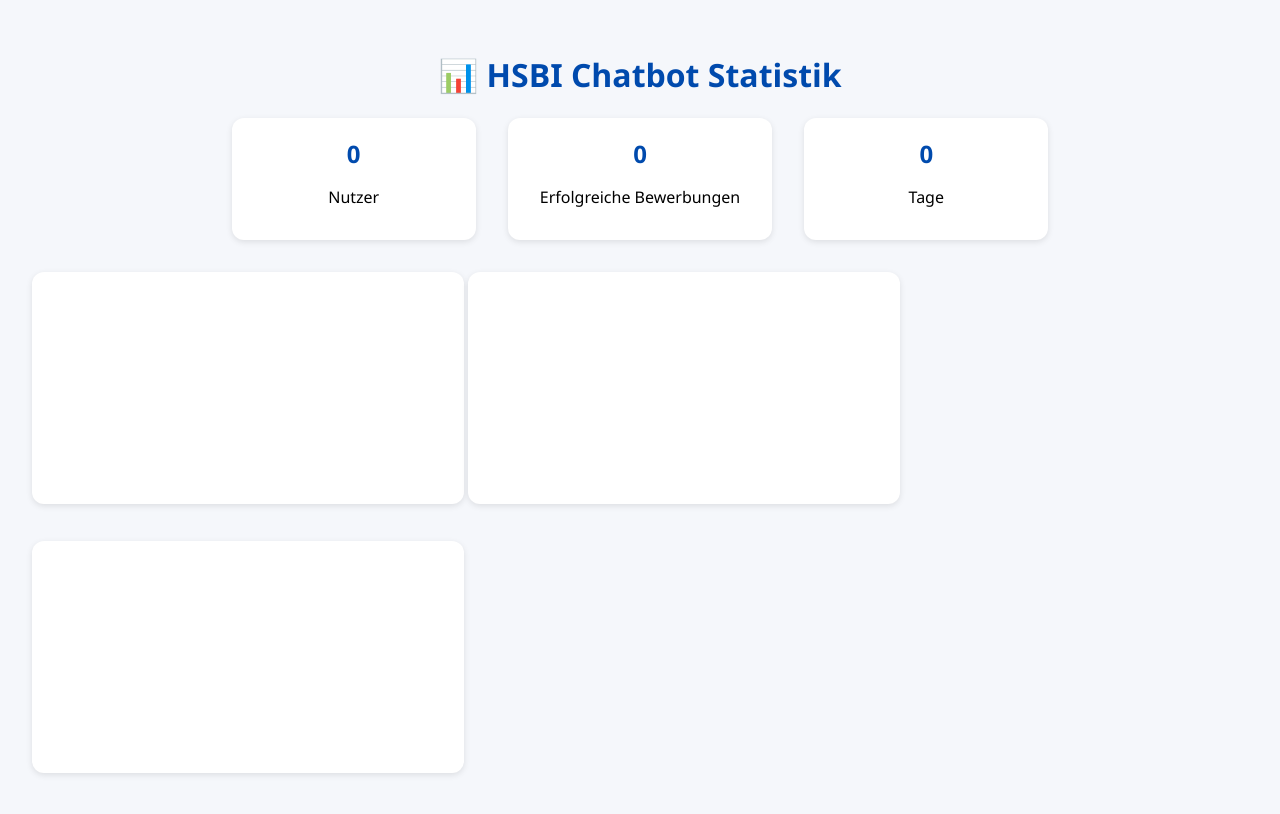
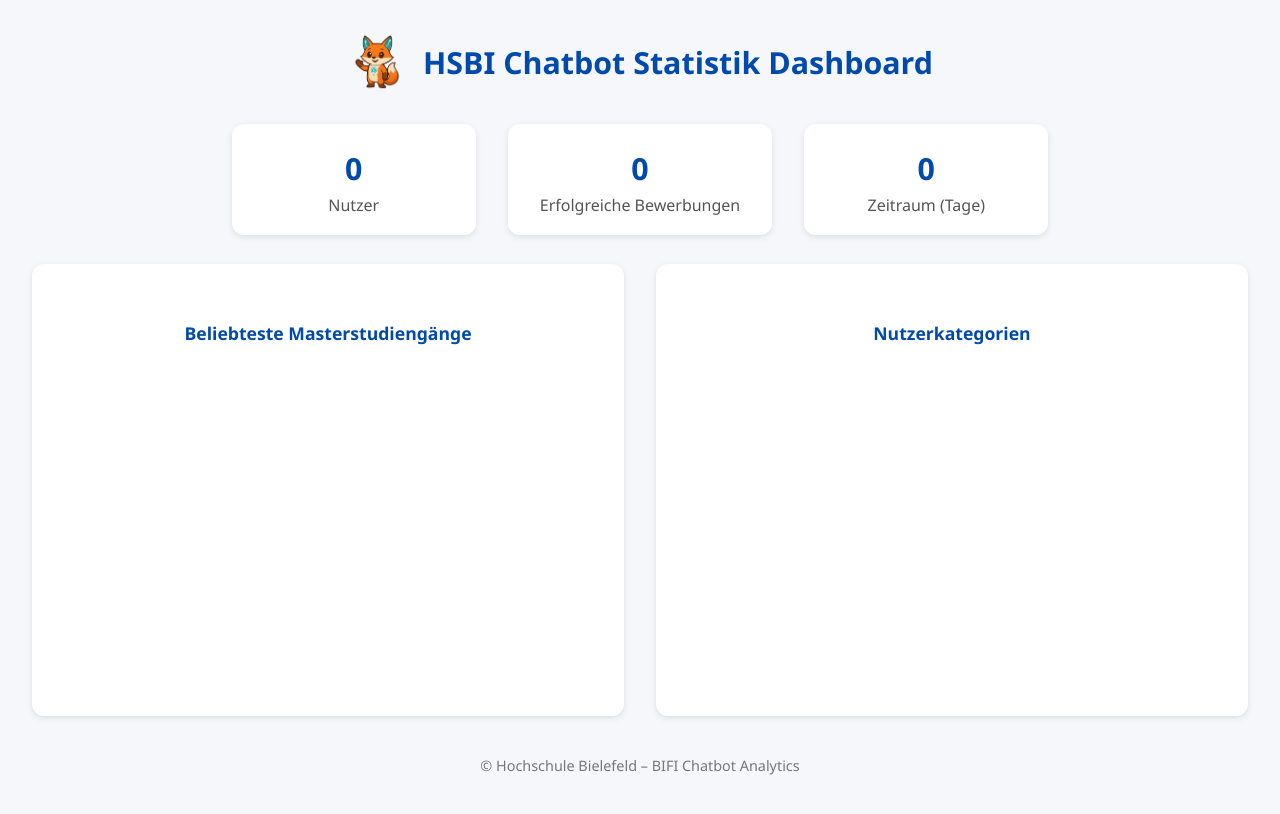
Before and after one commit to Steven5204/HSBI-Chatbot, a plain HTML site: page frontend/report.html in a window 1280 px wide. Drawn offline with nearby package versions, Linux system fonts and the light colour scheme; no server answers.

Commit message:
integrated fox to dashboard

```diff
--- a/frontend/report.html
+++ b/frontend/report.html
@@ -2,7 +2,7 @@
 <html lang="de">
 <head>
   <meta charset="UTF-8" />
-  <title>HSBI Chatbot – Statistik</title>
+  <title>HSBI Chatbot – Statistik Dashboard</title>
   <script src="https://cdn.jsdelivr.net/npm/chart.js"></script>
   <style>
     body {
@@ -10,41 +10,115 @@
       background: #f5f7fb;
       margin: 0;
       padding: 2rem;
+      color: #1a1a1a;
     }
+
+    /* Titelbereich mit Maskottchen */
+    .header {
+      display: flex;
+      justify-content: center;
+      align-items: center;
+      gap: 1rem;
+      margin-bottom: 2rem;
+    }
+
+    .header img {
+      height: 60px;
+      width: 60px;
+    }
+
     h1 {
-      text-align: center;
       color: #004aad;
+      font-size: 1.9rem;
+      margin: 0;
     }
+
+    /* Kennzahlenkarten */
     .metrics {
       display: flex;
       justify-content: center;
       gap: 2rem;
-      margin-bottom: 2rem;
+      flex-wrap: wrap;
+      margin-bottom: 1.8rem;
     }
+
     .card {
       background: white;
-      padding: 1rem 2rem;
+      padding: 1.2rem 2rem;
       border-radius: 12px;
-      box-shadow: 0 2px 6px rgba(0,0,0,0.1);
+      box-shadow: 0 2px 6px rgba(0, 0, 0, 0.1);
       text-align: center;
       min-width: 180px;
+      transition: transform 0.2s ease;
     }
+
+    .card:hover {
+      transform: translateY(-4px);
+    }
+
     .card h2 {
-      margin: 0.2rem;
+      margin: 0.3rem;
       color: #004aad;
+      font-size: 1.9rem;
     }
+
+    .card p {
+      margin: 0;
+      color: #555;
+      font-weight: 500;
+    }
+
+    /* Charts nebeneinander */
+    .dashboard {
+      display: flex;
+      justify-content: center;
+      align-items: flex-start;
+      gap: 2rem;
+      flex-wrap: wrap;
+    }
+
+    .chart-card {
+      background: white;
+      padding: 1rem 1.2rem;
+      border-radius: 12px;
+      box-shadow: 0 2px 6px rgba(0, 0, 0, 0.1);
+      flex: 1;
+      max-width: 640px;
+      min-width: 400px;
+      height: 420px;
+      display: flex;
+      flex-direction: column;
+      justify-content: center;
+    }
+
+    .chart-card h3 {
+      margin-bottom: 0.7rem;
+      color: #004aad;
+      text-align: center;
+      font-size: 1.1rem;
+    }
+
     canvas {
-      background: white;
-      padding: 1rem;
-      border-radius: 12px;
-      box-shadow: 0 2px 6px rgba(0,0,0,0.1);
-      margin-bottom: 2rem;
+      flex-grow: 1;
+      max-height: 320px;
+    }
+
+    footer {
+      text-align: center;
+      margin-top: 2.5rem;
+      color: #777;
+      font-size: 0.9rem;
     }
   </style>
 </head>
 <body>
-  <h1>📊 HSBI Chatbot Statistik</h1>
+  <!-- 🦊 Kopfbereich mit Maskottchen -->
+  <div class="header">
+    <img src="fox.png" alt="HSBI Maskottchen" />
+    <h1>HSBI Chatbot Statistik Dashboard</h1>
+  </div>
 
+  <!-- Kennzahlen -->
   <div class="metrics">
     <div class="card">
       <h2 id="users">0</h2>
@@ -56,82 +130,77 @@
     </div>
     <div class="card">
       <h2 id="days">0</h2>
-      <p>Tage</p>
+      <p>Zeitraum (Tage)</p>
     </div>
   </div>
 
-  <canvas id="programsChart" width="400" height="200"></canvas>
-  <canvas id="mastersChart" width="400" height="200"></canvas>
-  <canvas id="categoryChart" width="400" height="200"></canvas>
+  <!-- Charts -->
+  <div class="dashboard">
+    <div class="chart-card">
+      <h3>Beliebteste Masterstudiengänge</h3>
+      <canvas id="programsChart"></canvas>
+    </div>
+
+    <div class="chart-card">
+      <h3>Nutzerkategorien</h3>
+      <canvas id="categoryChart"></canvas>
+    </div>
+  </div>
+
+  <footer>© Hochschule Bielefeld – BIFI Chatbot Analytics</footer>
 
   <script>
     async function loadReport() {
-
-       const baseUrl = window.location.origin.includes("localhost")
+      const baseUrl = window.location.origin.includes("localhost")
         ? "http://127.0.0.1:5000"
         : window.location.origin;
-
 
       const response = await fetch(`${baseUrl}/report`);
       const data = await response.json();
 
-      // 🧩 Karten aktualisieren
+      // Zahlen aktualisieren
       document.getElementById("users").innerText = data.anzahl_nutzer;
       document.getElementById("success").innerText = data.erfolgreiche_bewerbungen;
       document.getElementById("days").innerText = data.zeitraum_tage;
 
-      // 📊 Beliebteste Studiengänge
-      const ctxPrograms = document.getElementById("programsChart");
-      new Chart(ctxPrograms, {
+      // Studiengänge
+      new Chart(document.getElementById("programsChart"), {
         type: "bar",
         data: {
           labels: data.beliebteste_studiengänge.map(i => i[0]),
           datasets: [{
-            label: "Studiengänge",
+            label: "Anfragen",
             data: data.beliebteste_studiengänge.map(i => i[1]),
-            borderWidth: 1
+            backgroundColor: "#004aad"
           }]
         },
         options: {
-          plugins: { title: { display: true, text: "Beliebteste Studiengänge" } },
-          scales: { y: { beginAtZero: true } }
+          plugins: { legend: { display: false } },
+          scales: {
+            y: { beginAtZero: true, title: { display: true, text: "Anfragen" } },
+            x: { title: { display: true, text: "Studiengänge" } }
+          },
+          responsive: true,
+          maintainAspectRatio: false
         }
       });
 
-      // 📈 Beliebteste Masterstudiengänge
-      const ctxMasters = document.getElementById("mastersChart");
-      new Chart(ctxMasters, {
-        type: "bar",
-        data: {
-          labels: data.beliebteste_masterstudiengänge.map(i => i[0]),
-          datasets: [{
-            label: "Masterstudiengänge",
-            data: data.beliebteste_masterstudiengänge.map(i => i[1]),
-            borderWidth: 1
-          }]
-        },
-        options: {
-          plugins: { title: { display: true, text: "Beliebteste Masterstudiengänge" } },
-          scales: { y: { beginAtZero: true } }
-        }
-      });
-
-      // 🥧 Nutzerkategorien
-      const ctxCategories = document.getElementById("categoryChart");
+      // Nutzerkategorien
       const categories = Object.keys(data.nutzertypen);
       const counts = Object.values(data.nutzertypen);
-
-      new Chart(ctxCategories, {
+      new Chart(document.getElementById("categoryChart"), {
         type: "pie",
         data: {
           labels: categories,
           datasets: [{
-            label: "Nutzerkategorien",
             data: counts,
+            backgroundColor: ["#004aad", "#00b4d8", "#90e0ef"]
           }]
         },
         options: {
-          plugins: { title: { display: true, text: "Nutzerkategorien" } }
+          plugins: { legend: { position: "bottom" } },
+          responsive: true,
+          maintainAspectRatio: false
         }
       });
     }
```
Also changed, not shown: backend/chatbot_log.csv (+10 -3 lines).
